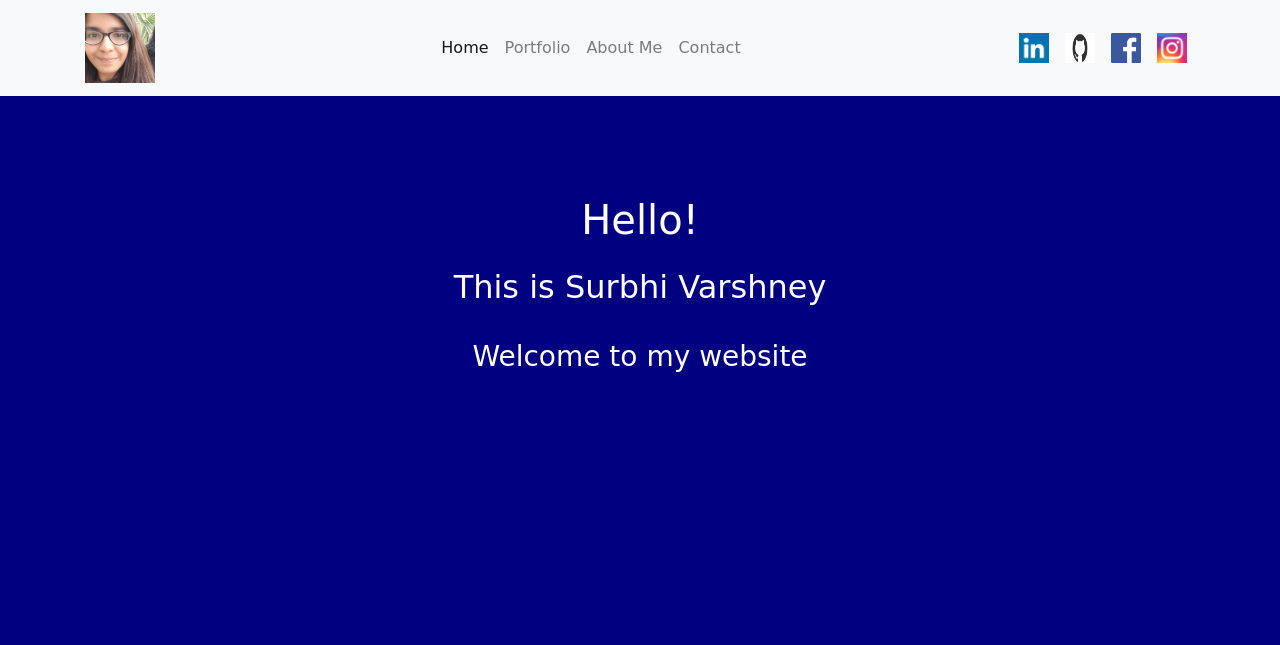
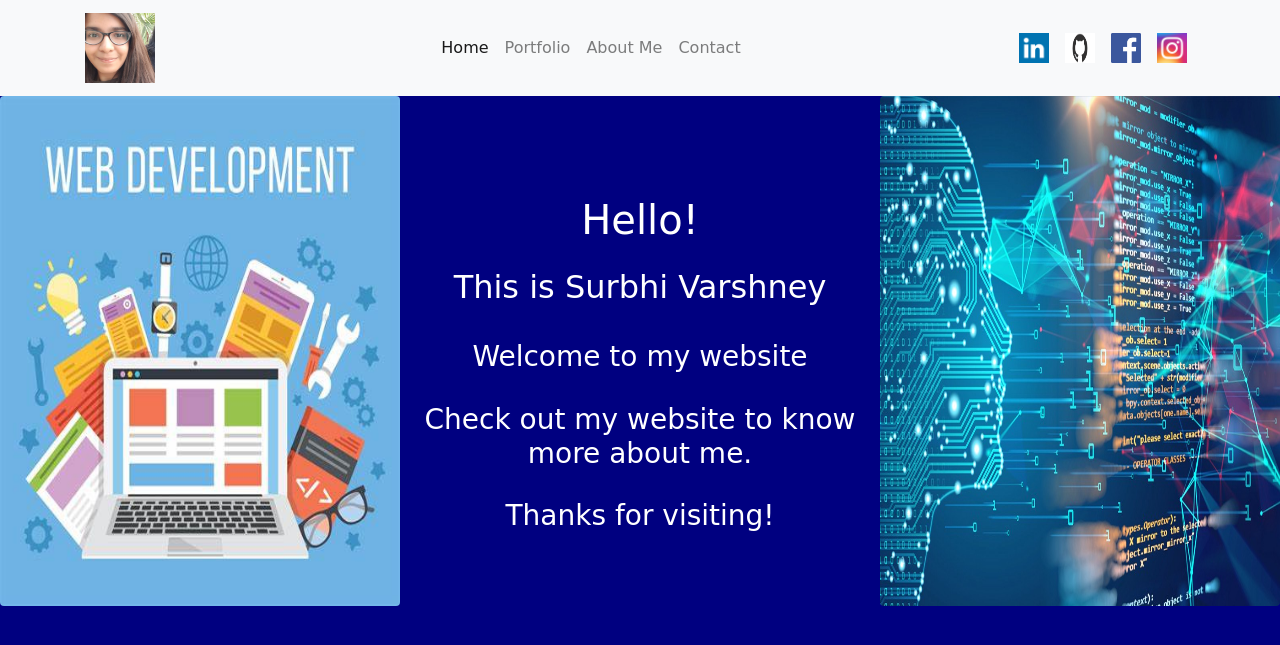
Before and after one commit to surbhivar/Django-Personal-Website, a Django app: page / in a window 1280 px wide. Shown: the top 645 px of the page. Run offline with Django 3.2, Linux system fonts and the light colour scheme; some libraries are stand-ins or nearby versions.

Commit message:
Update index.html

```diff
--- a/Website/mysite/templates/mysite/index.html
+++ b/Website/mysite/templates/mysite/index.html
@@ -2,13 +2,20 @@
 
 {% load static %}
 {% block content %}
-
+<img src="{% static 'mysite/images/web.jpg' %}" width="400" height="510" class="rounded float-left" alt="...">
+<img src="{% static 'mysite/images/ML.jpeg' %}" width="400" height="510"  class="rounded float-right" alt="...">
  <h1>Hello!</h1>
  <br>
  <h2> This is Surbhi Varshney</h2>
  <br>
   <h3> Welcome to my website </h3>
+  <br>
+  <h3> Check out my website to know more about me.</h3>
+  <br>
+  <h3> Thanks for visiting!</h3>
 
 <link rel="stylesheet" href="{% static 'mysite/simplesocial/css/have.css' %}">
 
+
+
 {% endblock %}
```
